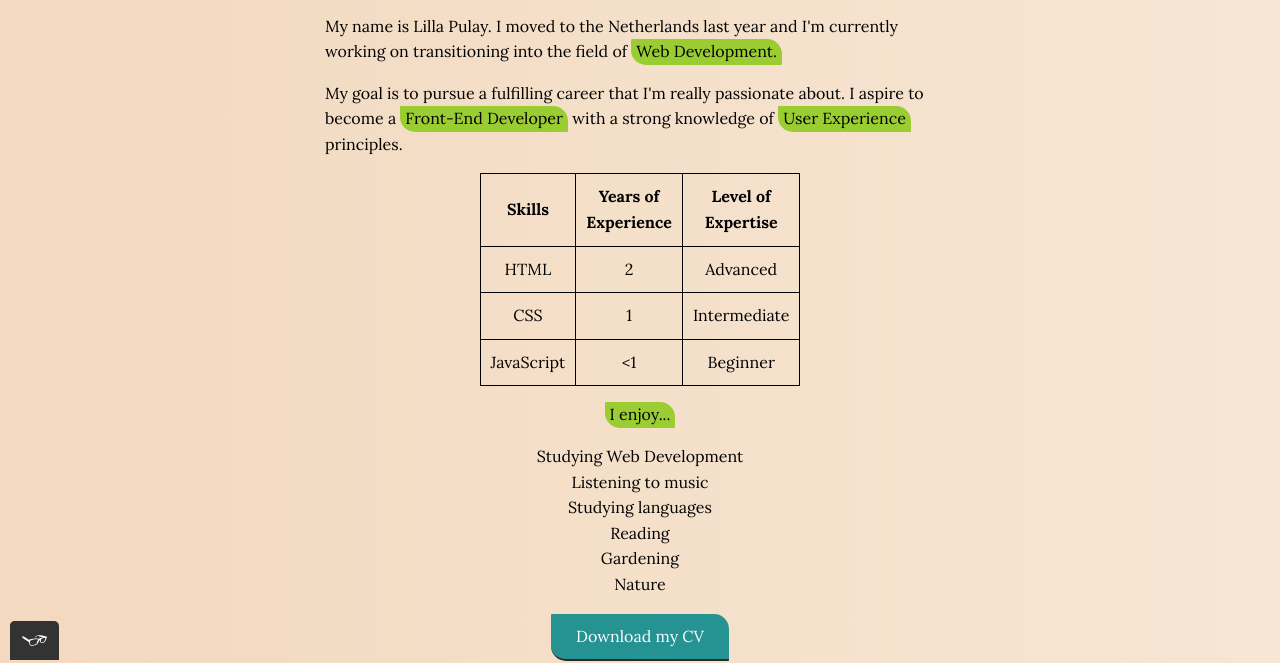
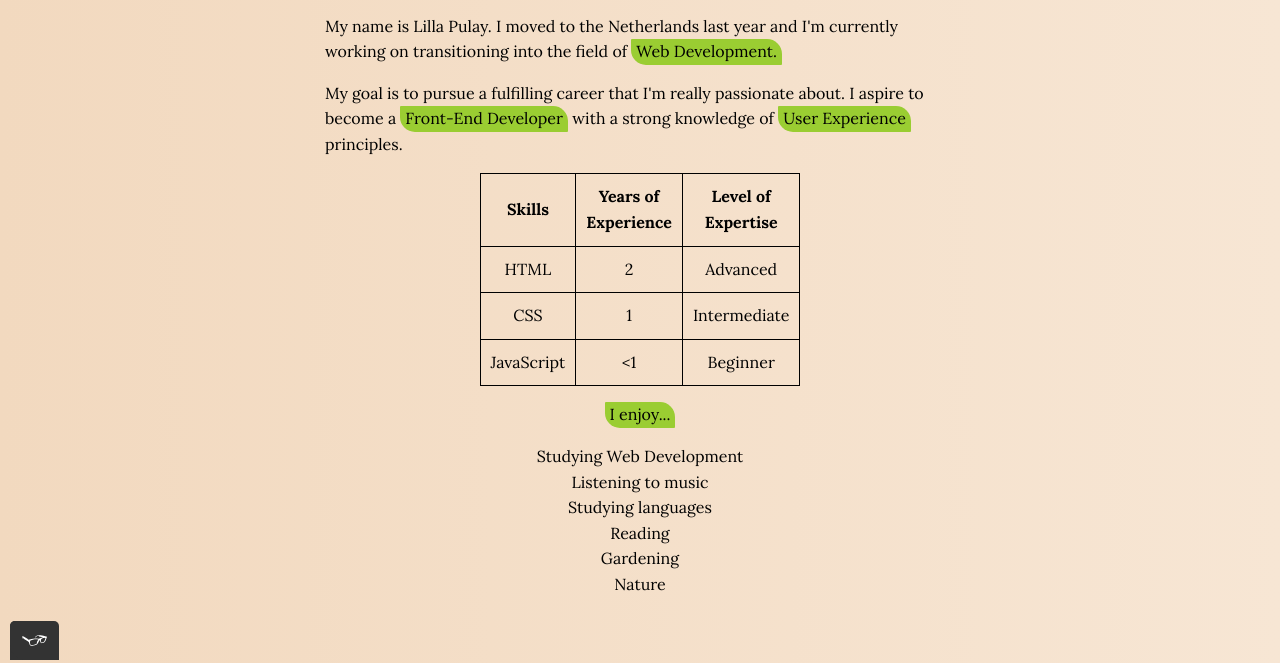
Before and after one commit to lillapulay/portfolio-website, a plain HTML site: page about.html in a window 1280 px wide. Shown: the part 140-803 px from the top of the page. Drawn offline with nearby package versions, Linux system fonts and the light colour scheme.

Commit message:
Removed CV

```diff
--- a/about.html
+++ b/about.html
@@ -86,7 +86,7 @@
         <li>Gardening</li>
         <li>Nature</li>
       </ul>
-      <a href="files/cv.pdf" class="button" download target="_blank">Download my CV</a>
+      <!-- <a href="files/cv.pdf" class="button" download target="_blank">Download my CV</a> -->
     </div>
 
     <!-- Look for a relevant SVG and replace this one - haven't found one I like yet -->
```
